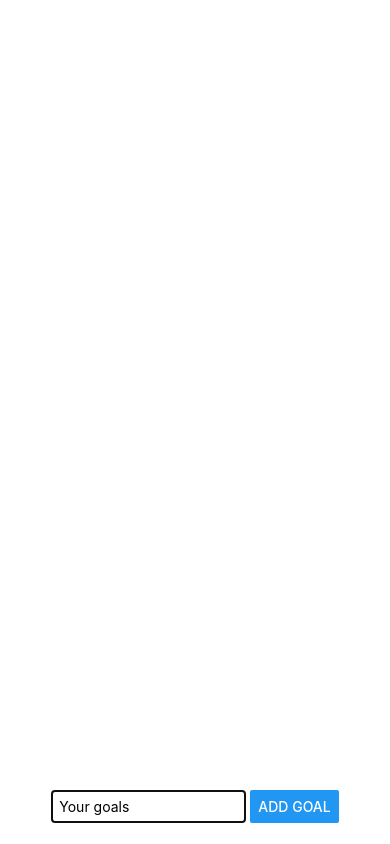
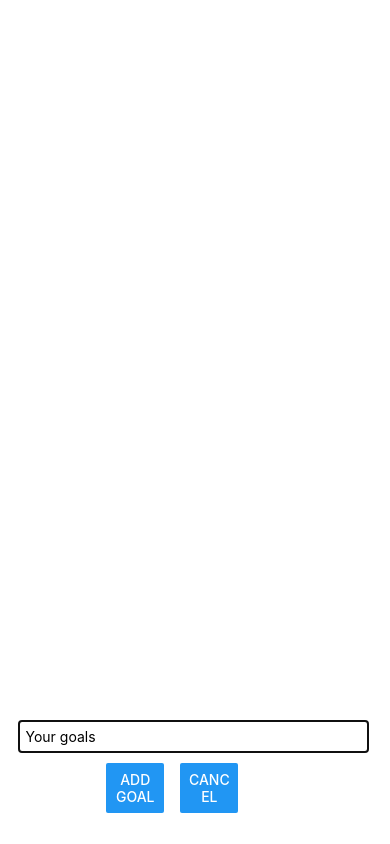
Before and after one commit to Vehementz/ReactNativeTrainingAll, a React Native app: screen / in a window 390 px wide. Both pictures are taken after a click on the button "ADD NEW GOA". Built offline with nearby package versions, Linux system fonts and the light colour scheme.

Commit message:
style improved

```diff
--- a/components/GoalInput.js
+++ b/components/GoalInput.js
@@ -25,11 +25,19 @@ function GoalInput(props) {
                     onChangeText={goalInputHandler}
                     value={enteredGoalText}
                 />
-                <Button
-                    style={styles.buttonGoald}
-                    title="Add Goal"
-                    onPress={addGoalHandler}
-                />
+
+                <View style={styles.buttonContainer}>
+                    <View style={styles.Button}>
+                        <Button
+                            style={styles.buttonGoald}
+                            title="Add Goal"
+                            onPress={addGoalHandler}
+                        />
+                    </View>
+                    <View style={styles.Button}>
+                        <Button  title="Cancel" />
+                    </View>
+                </View>
             </View>
         </Modal>
 
@@ -42,7 +50,7 @@ export default GoalInput;
 const styles = StyleSheet.create({
     inputContainer: {
         backgroundColor: "white",
-        flexDirection: "row",
+        flexDirection: "column",
         marginBottom: 14,
         width: "100%",
         paddingBottom: 7,
@@ -55,7 +63,17 @@ const styles = StyleSheet.create({
         borderWidth: 1,
         flexDirection: "row",
         padding: 7,
-        width: "50%",
-        marginRight: 4
+        width: "90%",
+        marginRight: 4,
+        marginTop: 30,
+
     },
+    buttonContainer: {
+        flexDirection: "row",
+    },
+    Button: {
+        width: "30%",
+        marginHorizontal: 8,
+        marginVertical: 10,
+    }
 })
```
